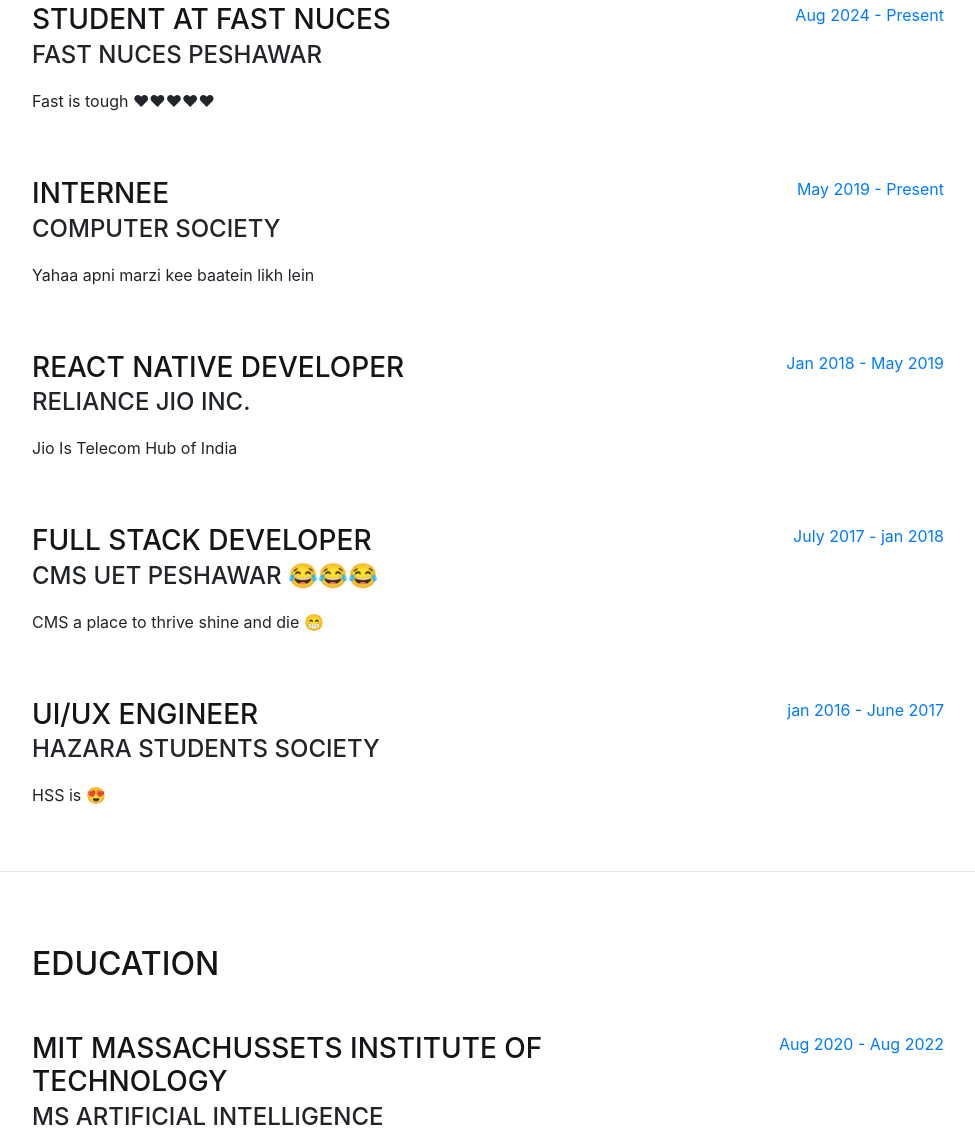
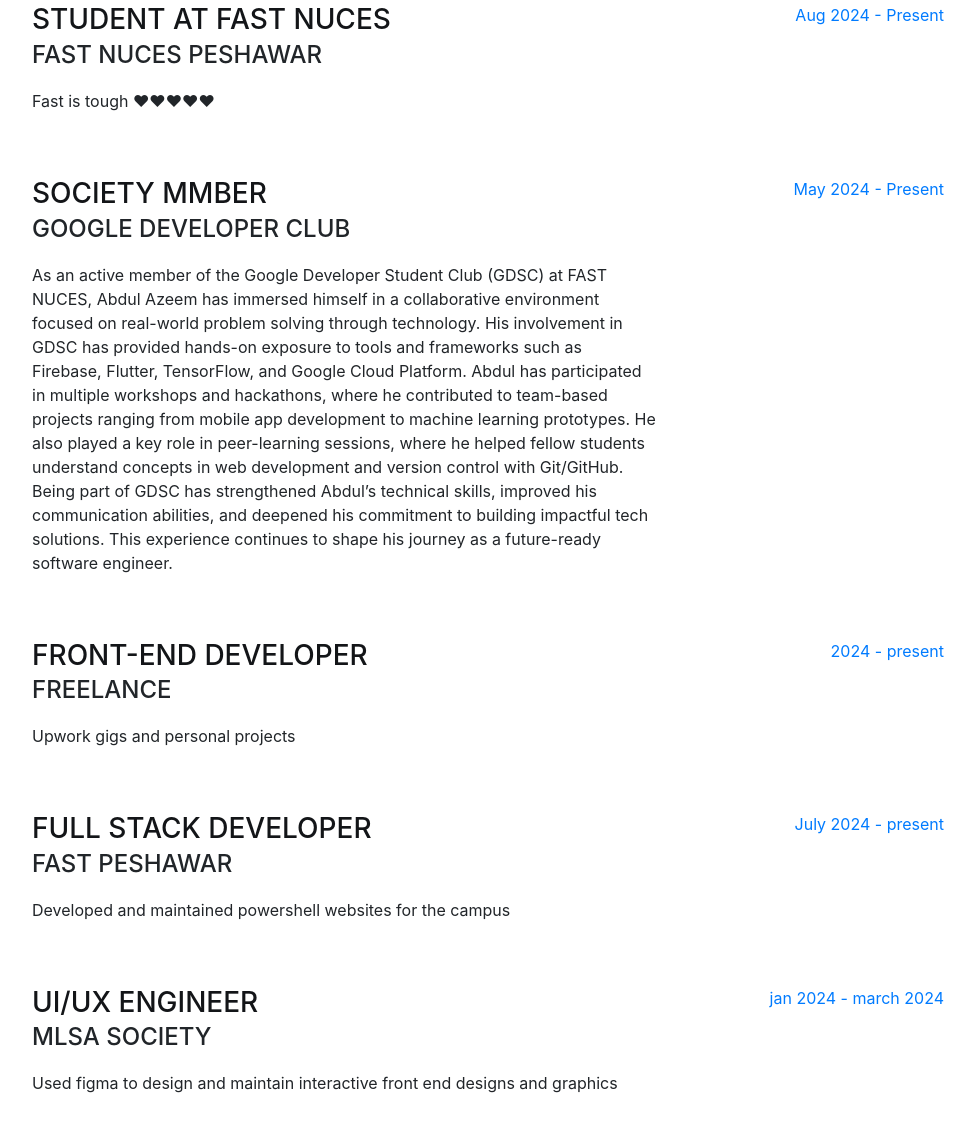
Before and after one commit to AbdulAzeem10-Codearcade/Abdul-Azeem-portfolio, a website with bundled scripts: page index.html in a window 1280 px wide. Shown: the part 932-2070 px from the top of the page, without its empty margins (288-1263 px from the left). Built offline with nearby package versions, Linux system fonts and the light colour scheme; a web font is replaced by a local one.

Commit message:
Update index.html

```diff
--- a/index.html
+++ b/index.html
@@ -149,45 +149,50 @@
 
         <div class="resume-item d-flex flex-column flex-md-row justify-content-between mb-5">
           <div class="resume-content">
-            <h3 class="mb-0">Internee</h3>
-            <div class="subheading mb-3">Computer Society</div>
-            <p>Yahaa apni marzi kee baatein likh lein </p>
+            <h3 class="mb-0">Society Mmber</h3>
+            <div class="subheading mb-3">Google developer club</div>
+            <p>As an active member of the Google Developer Student Club (GDSC) at FAST NUCES, Abdul Azeem has immersed himself in a collaborative environment focused on real-world problem solving through technology. His involvement in GDSC has provided hands-on exposure to tools and frameworks such as Firebase, Flutter, TensorFlow, and Google Cloud Platform.
+
+Abdul has participated in multiple workshops and hackathons, where he contributed to team-based projects ranging from mobile app development to machine learning prototypes. He also played a key role in peer-learning sessions, where he helped fellow students understand concepts in web development and version control with Git/GitHub.
+
+Being part of GDSC has strengthened Abdul’s technical skills, improved his communication abilities, and deepened his commitment to building impactful tech solutions. This experience continues to shape his journey as a future-ready software engineer.
+            </p>
           </div>
           <div class="resume-date text-md-right">
-            <span class="text-primary">May 2019 - Present</span>
+            <span class="text-primary">May 2024 - Present</span>
           </div>
         </div>
 
         <div class="resume-item d-flex flex-column flex-md-row justify-content-between mb-5">
           <div class="resume-content">
-            <h3 class="mb-0">React Native Developer</h3>
-            <div class="subheading mb-3">Reliance JIO Inc.</div>
-            <p>Jio Is Telecom Hub of India</p>
+            <h3 class="mb-0">Front-end developer</h3>
+            <div class="subheading mb-3">freelance</div>
+            <p>Upwork gigs and personal projects</p>
           </div>
           <div class="resume-date text-md-right">
-            <span class="text-primary">Jan 2018 - May 2019</span>
+            <span class="text-primary">2024 - present</span>
           </div>
         </div>
 
         <div class="resume-item d-flex flex-column flex-md-row justify-content-between mb-5">
           <div class="resume-content">
             <h3 class="mb-0">Full Stack Developer</h3>
-            <div class="subheading mb-3">CMS UET Peshawar 😂😂😂</div>
-            <p>CMS a place to thrive shine and die 😁</p>
+            <div class="subheading mb-3"> Fast Peshawar</div>
+            <p>Developed and maintained powershell websites for the campus</p>
           </div>
           <div class="resume-date text-md-right">
-            <span class="text-primary">July 2017 - jan 2018</span>
+            <span class="text-primary">July 2024 - present</span>
           </div>
         </div>
 
         <div class="resume-item d-flex flex-column flex-md-row justify-content-between">
           <div class="resume-content">
             <h3 class="mb-0">UI/UX Engineer</h3>
-            <div class="subheading mb-3">Hazara Students Society</div>
-            <p>HSS is 😍</p>
+            <div class="subheading mb-3">MLSA Society</div>
+            <p>Used figma to design and maintain interactive front end designs and graphics</p>
           </div>
           <div class="resume-date text-md-right">
-            <span class="text-primary">jan 2016 - June 2017</span>
+            <span class="text-primary">jan 2024 - march 2024</span>
           </div>
         </div>
 
```
